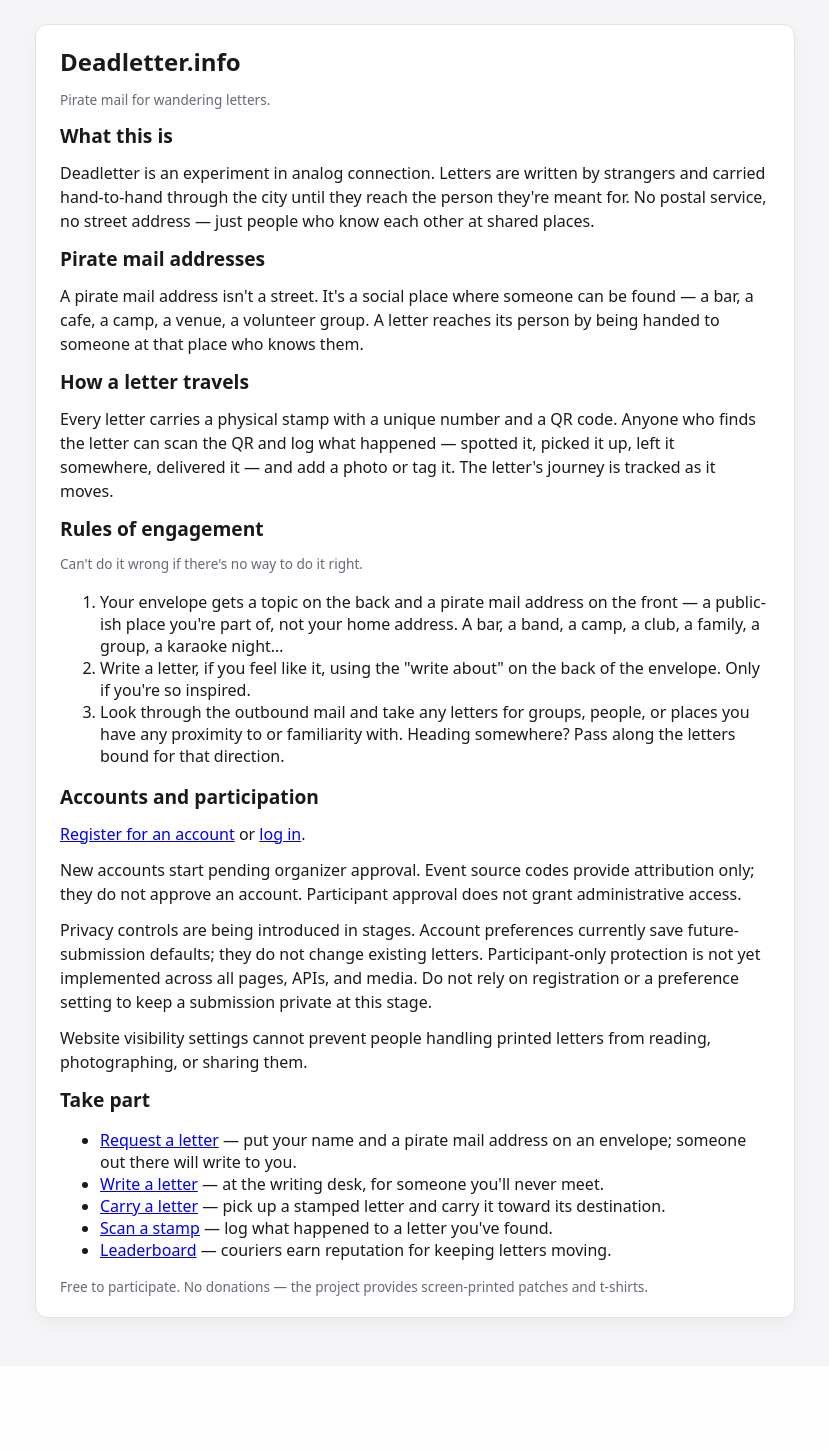
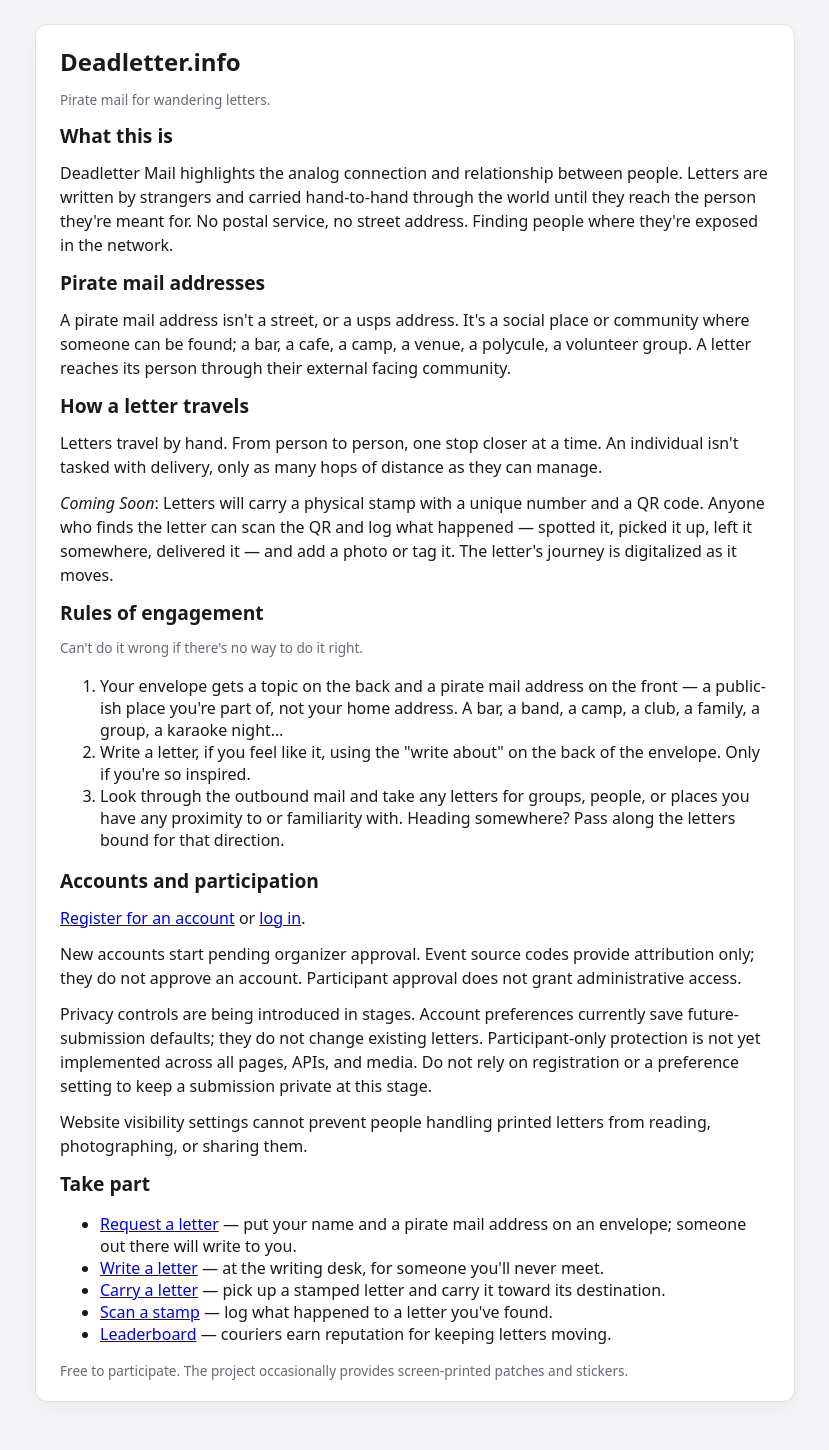
Before and after one commit to Enigma-Infrastructure/deadletter_mailproject, a Django app: page / in a window 1280 px wide. Shown: the part 79-1529 px from the top of the page, without its empty margins (225-1054 px from the left). Before the commit the page ends 1408 px from the top, so only its background shows below. Run offline with Django 5.2, Linux system fonts and the light colour scheme.

```diff
--- a/templates/deadletter_info.html
+++ b/templates/deadletter_info.html
@@ -5,11 +5,27 @@
   <h1>Deadletter.info</h1>
   <p class="text-muted">Pirate mail for wandering letters.</p>
   <h2>What this is</h2>
-  <p>Deadletter is an experiment in analog connection. Letters are written by strangers and carried hand-to-hand through the city until they reach the person they're meant for. No postal service, no street address — just people who know each other at shared places.</p>
+  <p>
+    Deadletter Mail highlights the analog connection and relationship between people. Letters are written by
+    strangers and carried hand-to-hand through the world until they reach the
+    person they're meant for. No postal service, no street address. Finding people where they're exposed in the network.
+  </p>
   <h2>Pirate mail addresses</h2>
-  <p>A pirate mail address isn't a street. It's a social place where someone can be found — a bar, a cafe, a camp, a venue, a volunteer group. A letter reaches its person by being handed to someone at that place who knows them.</p>
+  <p>
+    A pirate mail address isn't a street, or a usps address. It's a social place or community where someone
+    can be found; a bar, a cafe, a camp, a venue, a polycule, a volunteer group. A
+    letter reaches its person through their external facing community.
+  </p>
   <h2>How a letter travels</h2>
-  <p>Every letter carries a physical stamp with a unique number and a QR code. Anyone who finds the letter can scan the QR and log what happened — spotted it, picked it up, left it somewhere, delivered it — and add a photo or tag it. The letter's journey is tracked as it moves.</p>
+  <p>
+    Letters travel by hand. From person to person, one stop closer at a time. An individual isn't tasked with delivery, only as many hops of distance as they can manage.
+  </p>
+  <p>
+    <em>Coming Soon</em>: Letters will carry a physical stamp with a unique number and a QR code.
+    Anyone who finds the letter can scan the QR and log what happened — spotted
+    it, picked it up, left it somewhere, delivered it — and add a photo or tag
+    it. The letter's journey is digitalized as it moves.
+  </p>
   <h2>Rules of engagement</h2>
   <p class="text-muted">Can't do it wrong if there's no way to do it right.</p>
   <ol>
@@ -34,6 +50,9 @@
     <li><a href="/scan/">Scan a stamp</a> — log what happened to a letter you've found.</li>
     <li><a href="{% url 'leaderboard' %}">Leaderboard</a> — couriers earn reputation for keeping letters moving.</li>
   </ul>
-  <p class="text-muted" style="margin-top: 1rem;">Free to participate. No donations — the project provides screen-printed patches and t-shirts.</p>
+  <p class="text-muted" style="margin-top: 1rem;">
+    Free to participate. The project occasionally provides screen-printed
+    patches and stickers.
+  </p>
 </div>
 {% endblock %}
```
